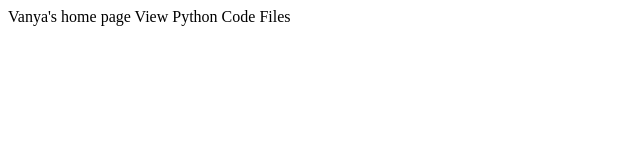
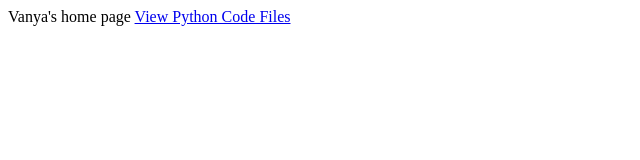
Before and after one commit to vtoch23/vtoch23, a plain HTML site: page index.html in a window 1280 px wide. Shown: the whole page, without its empty margins (0-640 px from the left). Drawn offline with Linux system fonts and the light colour scheme.

Commit message:
Update index.html

```diff
--- a/index.html
+++ b/index.html
@@ -5,6 +5,6 @@
   </head>
   <body>
   Vanya's home page
-    <btn href="https://github.com/vtoch23/Python-code-files/tree/main/Python-code-files"> View Python Code Files </btn>
+    <a href="https://github.com/vtoch23/Python-code-files/tree/main/Python-code-files"> View Python Code Files </a>
   </body>
 </html>
```
